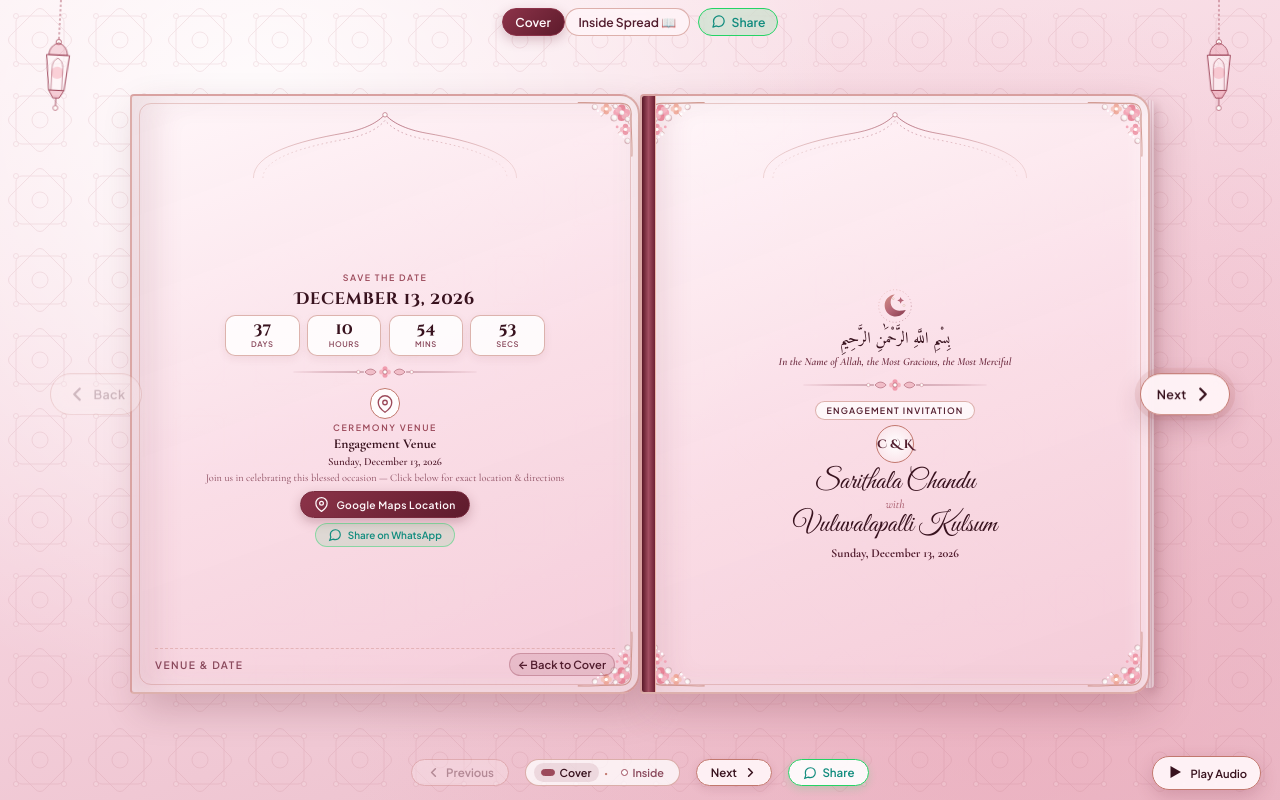
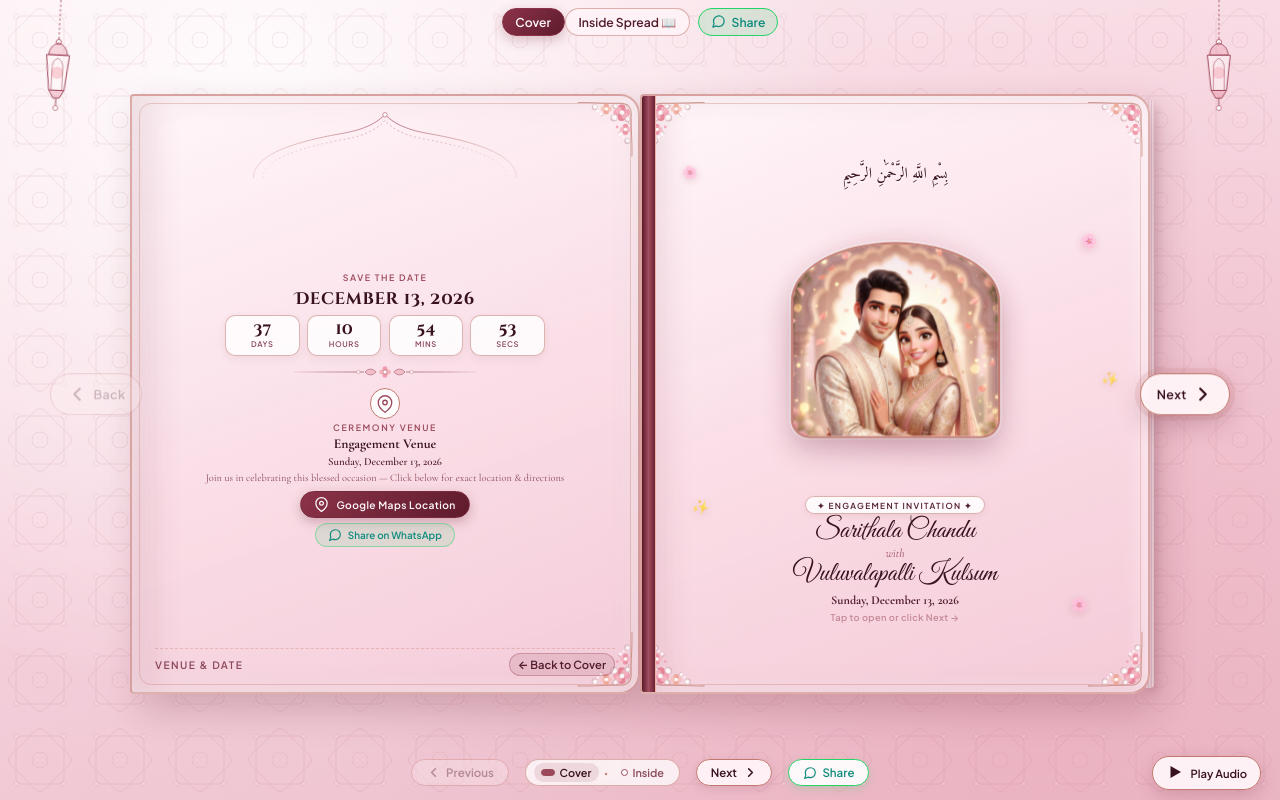
Before and after one commit to Chandu1123/Engagement_invitation, a React (Vite) app: page / in a window 1280 px wide. Built offline with nearby package versions, Linux system fonts and the light colour scheme; the HTML template or start-up script is replaced by a standard one.

Commit message:
Add 3D animated couple character face with interactive parallax tilt on book cover

```diff
--- a/src/components/InvitationBook.jsx
+++ b/src/components/InvitationBook.jsx
@@ -31,8 +31,10 @@ function calculateTimeLeft(targetDateString, fallbackDateObj) {
 
 /**
  * Luxury Hardcover Invitation Book
+ * - Front Face: 3D Animated Pixar/Disney style couple character portrait
+ *   (Sarithala Chandu & Vuluvalapalli Kulsum) with interactive 3D parallax tilt,
+ *   glowing halo, floating petals, Arabic Bismillah, and luxury calligraphy.
  * - Starts with the closed front cover on the right side of the spine.
- * - Cover is clean and pristine with no clunky open buttons.
  * - Clear forward (Next →) and backward (← Previous) navigation controls:
  *   - Side floating navigation arrows on left and right
  *   - Bottom navigation bar with Previous / Next buttons & page indicators
@@ -50,6 +52,26 @@ export default function InvitationBook({ config, onFirstOpen }) {
   // isOpen: false = Closed Cover on Right, true = Open 2-Sided Book Spread
   const [isOpen, setIsOpen] = useState(false);
   const touchStartXRef = useRef(null);
+
+  // 3D Parallax Tilt state for front cover portrait
+  const [tilt, setTilt] = useState({ x: 0, y: 0, glareX: 50, glareY: 50 });
+
+  const handleCoverMouseMove = (e) => {
+    const rect = e.currentTarget.getBoundingClientRect();
+    const x = e.clientX - rect.left;
+    const y = e.clientY - rect.top;
+    const centerX = rect.width / 2;
+    const centerY = rect.height / 2;
+    const rotateX = ((y - centerY) / centerY) * -12;
+    const rotateY = ((x - centerX) / centerX) * 12;
+    const glareX = (x / rect.width) * 100;
+    const glareY = (y / rect.height) * 100;
+    setTilt({ x: rotateX, y: rotateY, glareX, glareY });
+  };
+
+  const handleCoverMouseLeave = () => {
+    setTilt({ x: 0, y: 0, glareX: 50, glareY: 50 });
+  };
 
   const firstPerson =
     couple.order === 'bride-first'
@@ -237,7 +259,7 @@ export default function InvitationBook({ config, onFirstOpen }) {
 
           {/* ================================================================
               HINGED COVER LEAF:
-              - Front Face (rotateY 0°): Closed Front Cover (starts on right of spine)
+              - Front Face (rotateY 0°): 3D Animated Couple Face (starts on right of spine)
               - Back Face (rotateY 180°): Left Page (Bismillah, Salam, Couple, Dua)
               ================================================================ */}
           <div
@@ -246,7 +268,7 @@ export default function InvitationBook({ config, onFirstOpen }) {
             }`}
             style={{ zIndex: isOpen ? 20 : 35 }}
           >
-            {/* FRONT FACE: HARDCOVER FRONT (Visible when book is closed) */}
+            {/* FRONT FACE: 3D ANIMATED COUPLE BOOK COVER */}
             <div
               className="leaf-face leaf-front cover-face"
               onClick={!isOpen ? handleOpenBook : undefined}
@@ -263,25 +285,57 @@ export default function InvitationBook({ config, onFirstOpen }) {
               <CornerOrnament position="bottom-left" />
               <CornerOrnament position="bottom-right" />
 
-              <MosqueArchCrown className="page-arch" />
+              {/* Ambient Floating Rose Petals & Sparkles */}
+              <div className="cover-ambient-effects" aria-hidden="true">
+                <span className="floating-petal petal-1">🌸</span>
+                <span className="floating-petal petal-2">🌸</span>
+                <span className="floating-petal petal-3">✨</span>
+                <span className="floating-petal petal-4">🌸</span>
+                <span className="floating-petal petal-5">✨</span>
+              </div>
 
-              <div className="page-body">
-                <CrescentMoonIcon size={36} />
-
-                <p className="arabic-bismillah" lang="ar" dir="rtl">
+              <div className="page-body cover-page-body">
+                {/* Header Bismillah Calligraphy */}
+                <div className="cover-header-group">
+                  <p className="arabic-bismillah-cover" lang="ar" dir="rtl">
                     {welcome.bismillahArabic}
                   </p>
-                <p className="bismillah-translation">
-                  {welcome.bismillahTranslation}
-                </p>
+                </div>
 
-                <FloralGoldDivider />
+                {/* 3D Animated Couple Portrait with Interactive Parallax Tilt */}
+                <div
+                  className="cover-portrait-wrapper"
+                  onMouseMove={handleCoverMouseMove}
+                  onMouseLeave={handleCoverMouseLeave}
+                  style={{
+                    transform: `perspective(750px) rotateX(${tilt.x}deg) rotateY(${tilt.y}deg) scale3d(1.02, 1.02, 1.02)`,
+                  }}
+                  title="3D Animated Couple: Sarithala Chandu & Vuluvalapalli Kulsum"
+                >
+                  <div className="portrait-glow-halo" aria-hidden="true" />
+                  <div className="portrait-arch-frame">
+                    <img
+                      src="./images/couple-3d.png"
+                      alt="3D Animated Couple — Sarithala Chandu & Vuluvalapalli Kulsum"
+                      className="cover-portrait-img"
+                      loading="eager"
+                    />
+                    <div
+                      className="portrait-shimmer-glare"
+                      style={{
+                        background: `radial-gradient(circle at ${tilt.glareX}% ${tilt.glareY}%, rgba(255,255,255,0.48) 0%, rgba(255,255,255,0.05) 45%, transparent 70%)`,
+                      }}
+                      aria-hidden="true"
+                    />
+                    <div className="portrait-gold-rim" aria-hidden="true" />
+                  </div>
+                </div>
 
-                <span className="welcome-badge">{welcome.badgeText}</span>
-
-                <div className="welcome-monogram-seal" aria-hidden="true">
-                  <span>{couple.monogram}</span>
-                </div>
+                {/* Title & Couple Names */}
+                <div className="cover-info-group">
+                  <span className="welcome-badge-cover">
+                    ✦ {welcome.badgeText} ✦
+                  </span>
 
                   <h1 className="book-cover-names">
                     <span>{firstPerson}</span>
@@ -293,6 +347,11 @@ export default function InvitationBook({ config, onFirstOpen }) {
                     {date.dayOfWeek}, {date.monthName} {date.dayOfMonth},{' '}
                     {date.year}
                   </p>
+
+                  <span className="cover-tap-prompt">
+                    Tap to open or click Next →
+                  </span>
+                </div>
               </div>
             </div>
 
--- a/src/index.css
+++ b/src/index.css
@@ -1194,3 +1194,223 @@ body {
     transition-duration: 0.01ms !important;
   }
 }
+
+
+/* ==========================================================================
+   3D ANIMATED COUPLE FACE & PARALLAX PORTRAIT
+   ========================================================================== */
+
+.cover-page-body {
+  gap: clamp(0.12rem, 0.6vh, 0.35rem) !important;
+  justify-content: space-evenly;
+}
+
+.cover-header-group {
+  display: flex;
+  flex-direction: column;
+  align-items: center;
+  flex-shrink: 0;
+}
+
+.arabic-bismillah-cover {
+  font-family: var(--font-arabic);
+  font-size: clamp(0.92rem, 1.9vh, 1.25rem);
+  color: var(--ink-900);
+  line-height: 1.2;
+  margin: 0;
+  text-shadow: 0 1px 2px rgba(255, 255, 255, 0.85);
+}
+
+/* 3D Parallax Portrait Wrapper */
+.cover-portrait-wrapper {
+  position: relative;
+  width: clamp(140px, 19vw, 205px);
+  height: clamp(165px, 24vh, 245px);
+  margin: 0.1rem auto;
+  border-radius: 50% 50% 18px 18px / 30% 30% 18px 18px;
+  transform-style: preserve-3d;
+  transition: transform 0.16s cubic-bezier(0.2, 0.8, 0.2, 1);
+  cursor: pointer;
+  flex-shrink: 0;
+}
+
+.portrait-glow-halo {
+  position: absolute;
+  inset: -10px;
+  border-radius: inherit;
+  background: radial-gradient(
+    circle,
+    rgba(235, 180, 196, 0.65) 0%,
+    rgba(212, 137, 156, 0.28) 50%,
+    transparent 75%
+  );
+  filter: blur(10px);
+  z-index: 1;
+  pointer-events: none;
+  animation: haloBreath 4s ease-in-out infinite alternate;
+}
+
+@keyframes haloBreath {
+  0% {
+    opacity: 0.6;
+    transform: scale(0.97);
+  }
+  100% {
+    opacity: 1;
+    transform: scale(1.05);
+  }
+}
+
+.portrait-arch-frame {
+  position: relative;
+  width: 100%;
+  height: 100%;
+  border-radius: inherit;
+  overflow: hidden;
+  border: 2.5px solid var(--rose-gold-primary);
+  box-shadow: 0 12px 28px rgba(95, 25, 45, 0.28),
+    inset 0 0 14px rgba(255, 255, 255, 0.5),
+    0 0 0 1.5px rgba(255, 255, 255, 0.8);
+  z-index: 2;
+  background: #fbf1f4;
+}
+
+.cover-portrait-img {
+  width: 100%;
+  height: 100%;
+  object-fit: cover;
+  object-position: center 15%;
+  display: block;
+  transition: transform 0.4s ease;
+}
+
+.cover-portrait-wrapper:hover .cover-portrait-img {
+  transform: scale(1.04);
+}
+
+.portrait-shimmer-glare {
+  position: absolute;
+  inset: 0;
+  pointer-events: none;
+  mix-blend-mode: overlay;
+  z-index: 3;
+  transition: opacity 0.3s ease;
+}
+
+.portrait-gold-rim {
+  position: absolute;
+  inset: 3px;
+  border: 1px dashed rgba(212, 137, 156, 0.5);
+  border-radius: inherit;
+  pointer-events: none;
+  z-index: 4;
+}
+
+.cover-info-group {
+  display: flex;
+  flex-direction: column;
+  align-items: center;
+  gap: clamp(0.08rem, 0.35vh, 0.2rem);
+  width: 100%;
+  flex-shrink: 0;
+}
+
+.welcome-badge-cover {
+  font-family: var(--font-sans);
+  font-size: clamp(0.52rem, 0.95vh, 0.65rem);
+  font-weight: 700;
+  letter-spacing: 0.16em;
+  text-transform: uppercase;
+  color: var(--ink-800);
+  background: rgba(255, 255, 255, 0.85);
+  border: 1px solid var(--resin-border);
+  padding: 0.14rem 0.68rem;
+  border-radius: 999px;
+  box-shadow: 0 2px 6px rgba(110, 35, 54, 0.08);
+}
+
+.cover-tap-prompt {
+  font-family: var(--font-sans);
+  font-size: clamp(0.58rem, 1vh, 0.7rem);
+  font-weight: 600;
+  color: var(--rose-gold-deep);
+  letter-spacing: 0.04em;
+  opacity: 0.85;
+  animation: promptFade 2.5s ease-in-out infinite alternate;
+  margin-top: 0.08rem;
+}
+
+@keyframes promptFade {
+  0% {
+    opacity: 0.5;
+    transform: translateY(0);
+  }
+  100% {
+    opacity: 1;
+    transform: translateY(-2px);
+  }
+}
+
+/* Ambient Floating Petals & Sparkles on Cover */
+.cover-ambient-effects {
+  position: absolute;
+  inset: 0;
+  pointer-events: none;
+  overflow: hidden;
+  z-index: 5;
+}
+
+.floating-petal {
+  position: absolute;
+  font-size: clamp(0.8rem, 1.6vh, 1.15rem);
+  opacity: 0.75;
+  filter: drop-shadow(0 2px 4px rgba(130, 40, 60, 0.25));
+  animation: petalDrift 7s ease-in-out infinite alternate;
+}
+
+.petal-1 {
+  top: 10%;
+  left: 8%;
+  animation-duration: 6s;
+  animation-delay: 0s;
+}
+
+.petal-2 {
+  top: 25%;
+  right: 10%;
+  animation-duration: 8s;
+  animation-delay: 1.5s;
+}
+
+.petal-3 {
+  bottom: 28%;
+  left: 10%;
+  animation-duration: 5.5s;
+  animation-delay: 2.2s;
+}
+
+.petal-4 {
+  bottom: 12%;
+  right: 12%;
+  animation-duration: 7.2s;
+  animation-delay: 0.8s;
+}
+
+.petal-5 {
+  top: 48%;
+  right: 6%;
+  animation-duration: 6.5s;
+  animation-delay: 3s;
+}
+
+@keyframes petalDrift {
+  0% {
+    transform: translateY(0) rotate(0deg) scale(0.9);
+  }
+  50% {
+    transform: translateY(-12px) rotate(18deg) scale(1.08);
+  }
+  100% {
+    transform: translateY(10px) rotate(-14deg) scale(0.95);
+  }
+}
```
Also changed, not shown: public/images/couple-3d.png (added). Lines whose indentation alone changed are shown as unchanged.
